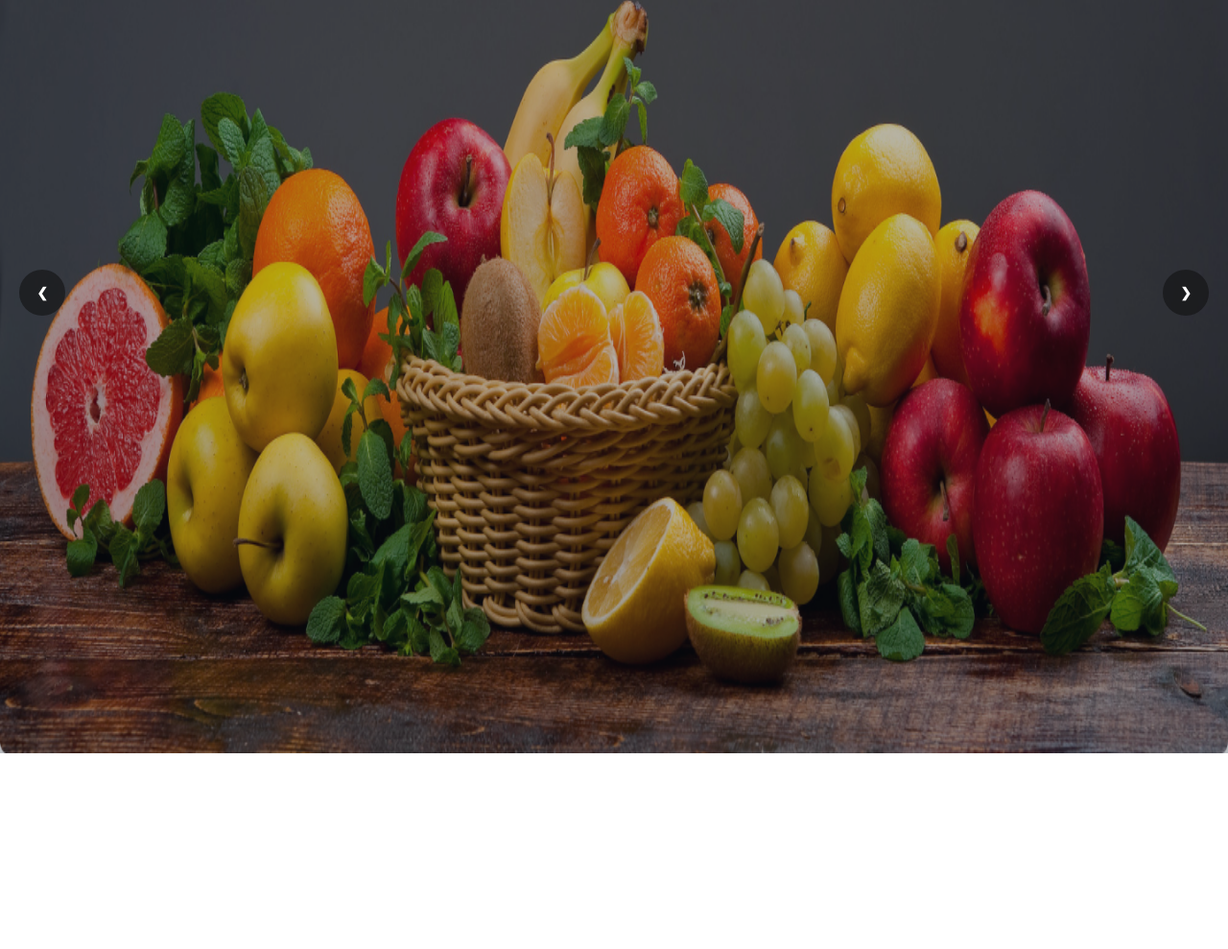
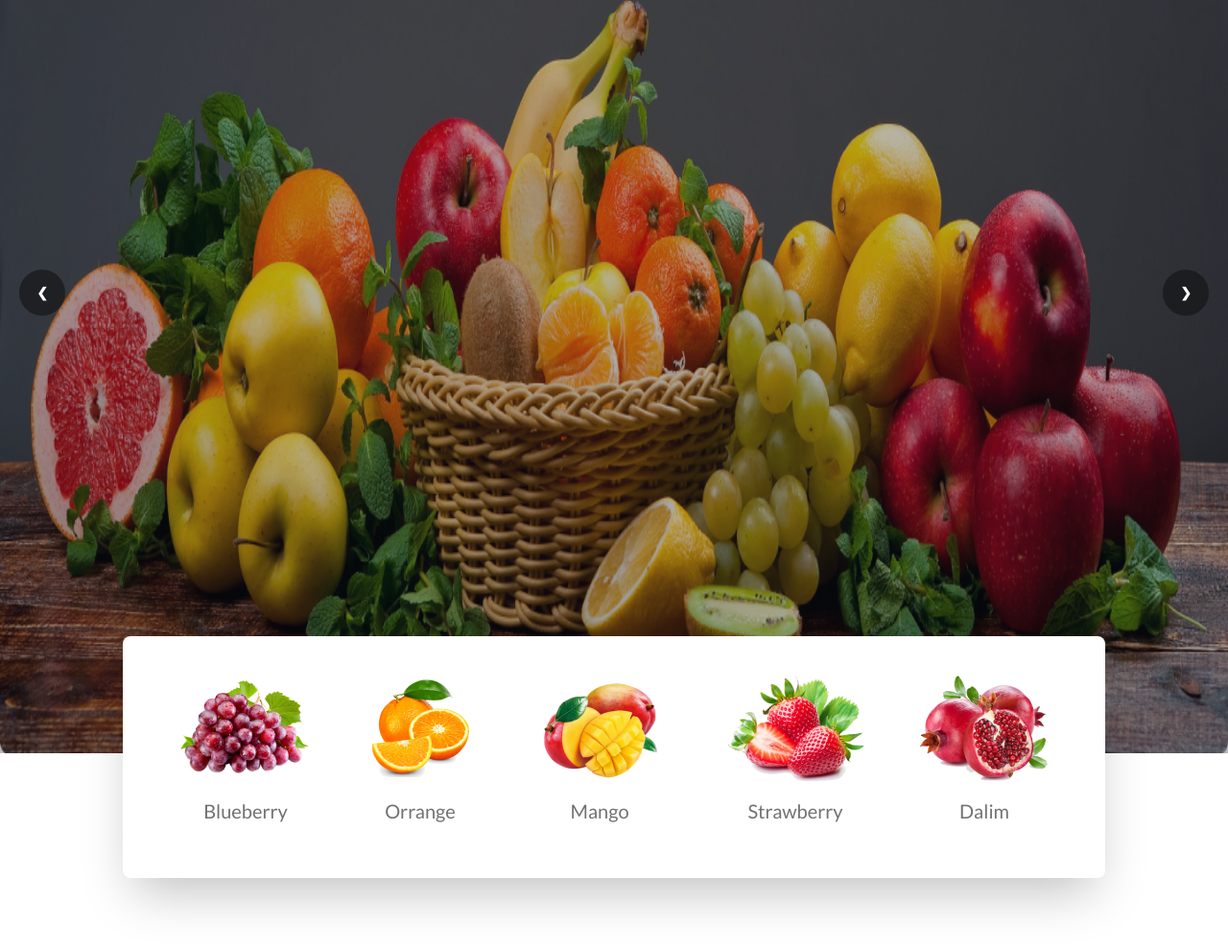
Before and after one commit to Sifat400/fruit-brust, a plain HTML site: page index.html in a window 1280 px wide. Shown: the part 399-1388 px from the top of the page at 96% size. Drawn offline with nearby package versions, Linux system fonts and the light colour scheme; grey boxes are pictures that could not be loaded.

Commit message:
food-items section added

```diff
--- a/index.html
+++ b/index.html
@@ -109,7 +109,7 @@
       </nav>
 
       <!-- Banner Section -->
-      <section class="banner">
+      <section class="banner relative z-10">
         <div class="carousel w-full">
           <!-- Slide 1 -->
           <div id="slide1" class="carousel-item relative w-full">
@@ -192,8 +192,55 @@
           </div>
         </div>
       </section>
+      <!-- Food-items Section -->
+      <section class="food-item max-w-screen-lg mx-auto -mt-32 relative z-20">
+        <div
+          class="food-item-wrapper py-10 px-14 hidden lg:flex justify-between shadow-2xl bg-white inset-0 rounded-lg"
+        >
+          <div class="card card-compact bg-base-100">
+            <figure>
+              <img src="/images/fruit1.png" alt="Shoes" />
+            </figure>
+            <div class="card-body items-center">
+              <p class="text-xl text-text-secondary font-medium">Blueberry</p>
+            </div>
+          </div>
+          <div class="card card-compact bg-base-100">
+            <figure>
+              <img src="/images/fruit2.png" alt="Shoes" />
+            </figure>
+            <div class="card-body items-center">
+              <p class="text-xl text-text-secondary font-medium">Orrange</p>
+            </div>
+          </div>
+          <div class="card card-compact bg-base-100">
+            <figure>
+              <img src="/images/fruit3.png" alt="Shoes" />
+            </figure>
+            <div class="card-body items-center">
+              <p class="text-xl text-text-secondary font-medium">Mango</p>
+            </div>
+          </div>
+          <div class="card card-compact bg-base-100">
+            <figure>
+              <img src="/images/fruit4.png" alt="Shoes" />
+            </figure>
+            <div class="card-body items-center">
+              <p class="text-xl text-text-secondary font-medium">Strawberry</p>
+            </div>
+          </div>
+          <div class="card card-compact bg-base-100">
+            <figure>
+              <img src="/images/fruit5.png" alt="Shoes" />
+            </figure>
+            <div class="card-body items-center">
+              <p class="text-xl text-text-secondary font-medium">Dalim</p>
+            </div>
+          </div>
+        </div>
+      </section>
     </header>
-    <main></main>
+    <main class="relative z-20"></main>
     <footer></footer>
   </body>
 </html>
```
